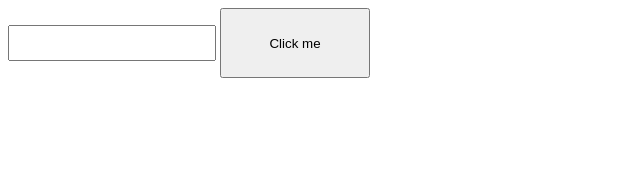
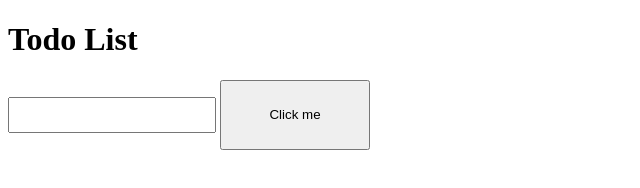
Before and after one commit to ThomasLam2142/todo-list, a website: page index.html in a window 1280 px wide. Shown: the whole page, without its empty margins (0-640 px from the left). Drawn offline with Linux system fonts and the light colour scheme.

Commit message:
added header

```diff
--- a/index.html
+++ b/index.html
@@ -7,7 +7,9 @@
         <link rel="stylesheet" href="styles.css"/>
         <script src="todo.js" async></script>
     </head>
-
+    <header>
+        <h1>Todo List</h1>
+    </header>
 
     <body>
         <input type="text" class="text-box">
```
